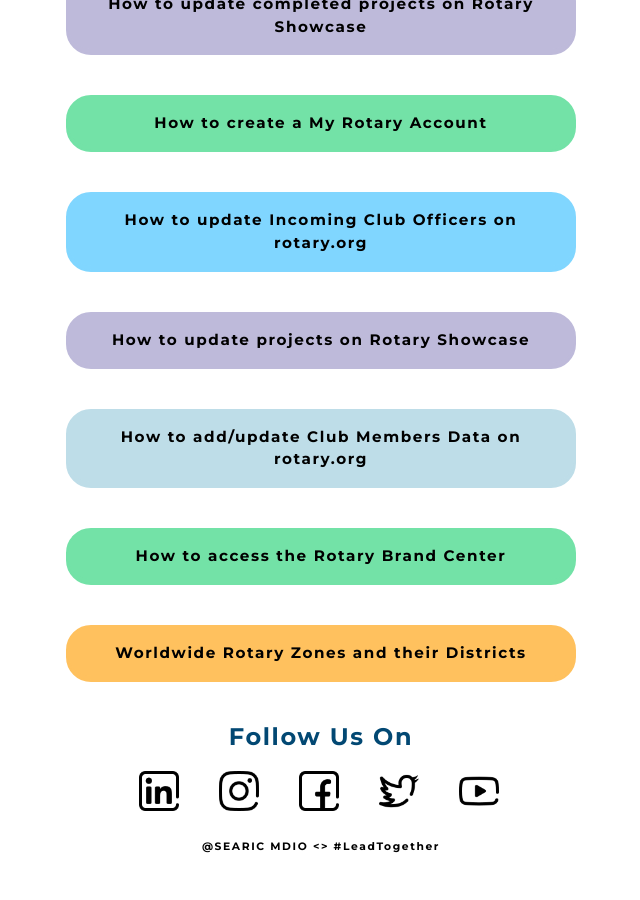
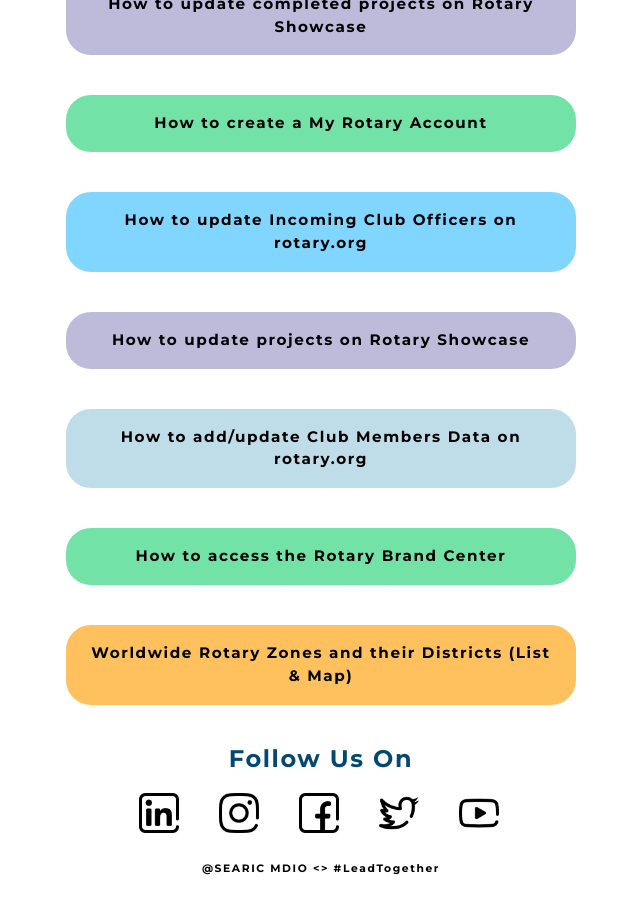
Before and after one commit to SEARICMDIO/RotaWallet, a Jekyll site: the page built from index.md, in a window 1280 px wide and 900 px high, scrolled down 1242 px. Shown: the whole window, without its empty margins (319-959 px from the left). Built offline with Jekyll 4.4.1, drawn with Linux system fonts in a browser that asks for light colours; a script that is not in the unit is left out; before the commit the page ends 2120 px from its top, so only the background shows below that.

Commit message:
Update RotaWallet - SEARIC MDIO “wallet”

```diff
--- a/_data/referrals.yml
+++ b/_data/referrals.yml
@@ -57,8 +57,8 @@
   - title: How to access the Rotary Brand Center
     url: https://www.youtube.com/watch?v=JGQF-LwLKAA
     color: mediumlight-green-canyan
-  - title: Worldwide Rotary Zones and their Districts
-    url: https://my.rotary.org/en/document/zone-structure-list
+  - title: Worldwide Rotary Zones and their Districts (List & Map)
+    url: https://my.rotary.org/en/download-latest-ri-zone-structure
     color: mediumlight-brown
 body: "**Rota Wallet** is an initiative of **SEARIC MDIO** (*S*outh *E*ast
   *A*sia *R*otaract *I*nformation *C*entre) to help everyone understand Rotaract
```
